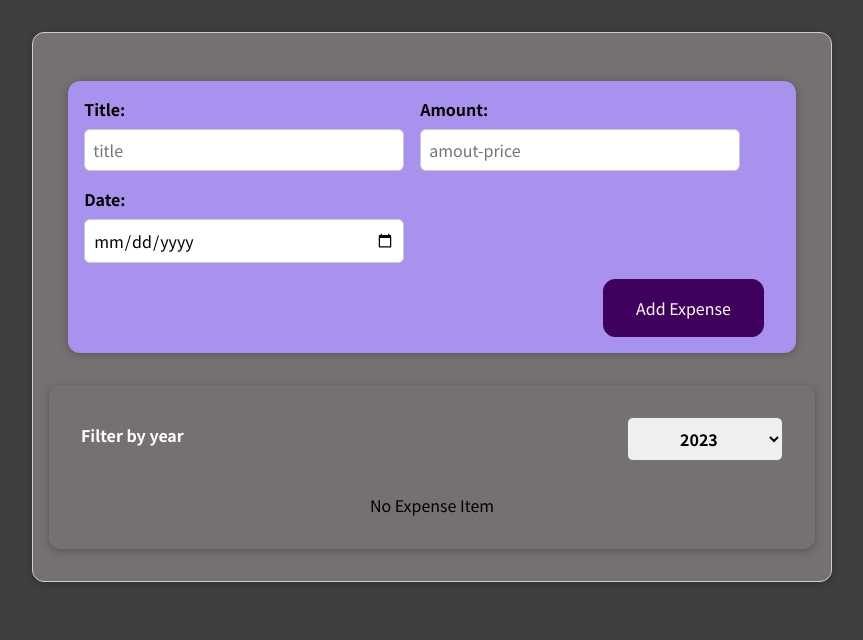
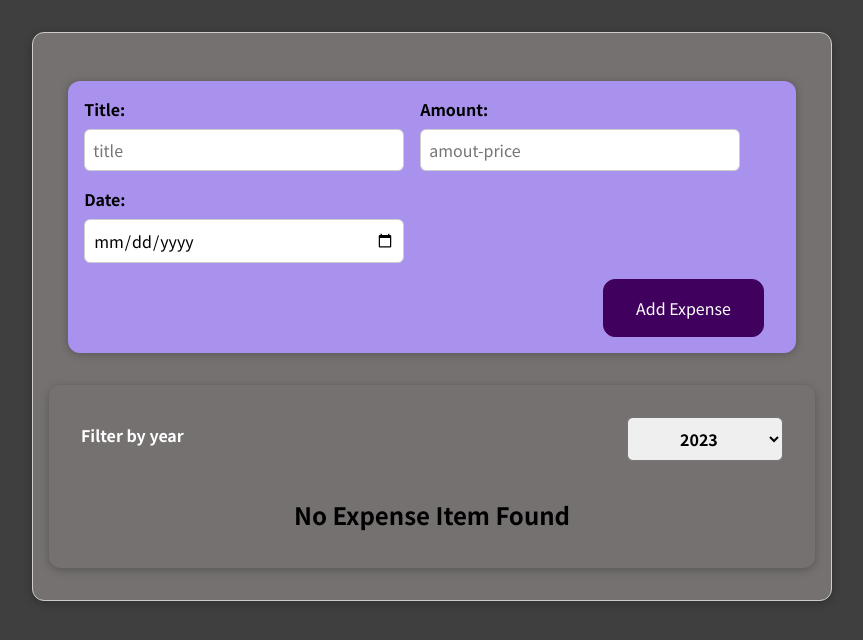
Before and after one commit to aron-net/Expense-Tracker, a React (Create React App) app: page / in a window 1280 px wide. Shown: the top 640 px of the page, without its empty margins (208-1071 px from the left). Built offline with nearby package versions, Linux system fonts and the light colour scheme.

Commit message:
Creating new component for expense container

```diff
--- a/src/Components/ExpenseTracker/Expense/Expense.js
+++ b/src/Components/ExpenseTracker/Expense/Expense.js
@@ -1,8 +1,8 @@
 import { useState } from 'react';
-import ExpenseList from './ExpenseList';
+import ExpenseContainer from './ExpenseContainer';
+import NewExpense from '../NewExpense/NewExpense';
 import Card from '../../UI/Card';
 import './Expense.css';
-import NewExpense from '../NewExpense/NewExpense';
 
 const dummyExpense = [
   {
@@ -29,7 +29,7 @@ const Expense = () => {
   return (
     <Card className="expense">
       <NewExpense onAddNewExpense={addNewExpense} />
-      <ExpenseList data={expenses} />
+      <ExpenseContainer data={expenses} />
     </Card>
   );
 };
--- /dev/null
+++ b/src/Components/ExpenseTracker/Expense/ExpenseContainer.js
@@ -0,0 +1,65 @@
+import { useState } from 'react';
+import PropTypes from 'prop-types';
+import ExpenseList from './ExpenseList';
+import Card from '../../UI/Card';
+import FilterExpense from '../FilterExpense/FilterExpense';
+import './Expensecontainer.css';
+
+const ExpenseContainer = ({ data }) => {
+  const [filterYear, setFilterYear] = useState('2023');
+  const addFilterChangeHandler = (selectYear) => {
+    setFilterYear(selectYear);
+  };
+  const filterExpense = data.filter(
+    (expense) => expense.date.getFullYear().toString() === filterYear,
+  );
+
+  //   let expenseContainer = <p>No Expense Found</p>;
+  //   if (filterExpense.length > 0) {
+  //     expenseContainer = filterExpense.map(({
+  //       id, title, amount, date,
+  //     }) => (
+  //       <ExpenseItem key={id} title={title} amount={amount} date={date} />
+  //     ));
+  //   }
+  return (
+    <Card className="expense-list">
+      <FilterExpense
+        selected={filterYear}
+        onChangeFilter={addFilterChangeHandler}
+      />
+      {/* option one for if conditions  */}
+      {/* {filterExpense.length === 0 && <p>No Expense Item</p>}
+      {filterExpense.length > 0 && filterExpense.map(({
+        id, title, amount, date,
+      }) => (
+        <ExpenseItem key={id} title={title} amount={amount} date={date} />
+      ))} */}
+      {/* Second option for is condtion */}
+      {/* {filterExpense.length === 0 ? (
+        <p>No Expense</p>
+        ) : (
+        filterExpense.map(({
+          id, title, amount, date,
+        }) => (
+          <ExpenseItem key={id} title={title} amount={amount} date={date} />
+        ))
+      )} */}
+      {/* {expenseContainer} */}
+      <ExpenseList item={filterExpense} />
+    </Card>
+  );
+};
+
+ExpenseContainer.propTypes = {
+  data: PropTypes.arrayOf(
+    PropTypes.shape({
+      id: PropTypes.string.isRequired,
+      title: PropTypes.string.isRequired,
+      amount: PropTypes.number.isRequired,
+      date: PropTypes.instanceOf(Date).isRequired,
+    }),
+  ).isRequired,
+};
+
+export default ExpenseContainer;
--- a/src/Components/ExpenseTracker/Expense/ExpenseItem.js
+++ b/src/Components/ExpenseTracker/Expense/ExpenseItem.js
@@ -1,19 +1,18 @@
-import PropTypes from 'prop-types';
-import ExpenseDate from './ExpenseDate';
-import Card from '../../UI/Card';
-import './ExpenseItem.css';
+import PropTypes from "prop-types";
+import ExpenseDate from "./ExpenseDate";
+import Card from "../../UI/Card";
+import "./ExpenseItem.css";
 
 const ExpenseItem = ({ date, title, amount }) => (
-  <Card className="expense-item">
-    <ExpenseDate date={date} />
-    <div className="expense-item__description">
-      <h2>{title}</h2>
-      <div className="expense-item__amount">
-        $
-        {amount}
+  <li>
+    <Card className="expense-item">
+      <ExpenseDate date={date} />
+      <div className="expense-item__description">
+        <h2>{title}</h2>
+        <div className="expense-item__amount">${amount}</div>
       </div>
-    </div>
-  </Card>
+    </Card>
+  </li>
 );
 
 ExpenseItem.propTypes = {
--- a/src/Components/ExpenseTracker/Expense/ExpenseList.css
+++ b/src/Components/ExpenseTracker/Expense/ExpenseList.css
@@ -1,8 +1,5 @@
-.expense-list {
-  display: flex;
-  flex-direction: column;
-  margin: 1rem auto;
-  align-items: center;
-  padding: 1rem;
-  width: 100%;
+.expense__content__list {
+    list-style: none;
+    padding: 0%;
+    width: 100%;
 }
--- a/src/Components/ExpenseTracker/Expense/ExpenseList.js
+++ b/src/Components/ExpenseTracker/Expense/ExpenseList.js
@@ -1,57 +1,23 @@
-import { useState } from 'react';
 import PropTypes from 'prop-types';
 import ExpenseItem from './ExpenseItem';
-import Card from '../../UI/Card';
 import './ExpenseList.css';
-import FilterExpense from '../FilterExpense/FilterExpense';
 
-const ExpenseList = ({ data }) => {
-  const [filterYear, setFilterYear] = useState('2023');
-  const addFilterChangeHandler = (selectYear) => {
-    setFilterYear(selectYear);
-  };
-  const filterExpense = data.filter(
-    (expense) => expense.date.getFullYear().toString() === filterYear,
-  );
-
-  let expenseContainer = <p>No Expense Item</p>;
-  if (filterExpense.length > 0) {
-    expenseContainer = filterExpense.map(({
+const ExpenseList = ({ item }) => {
+   if (item.length === 0) {
+   return <h2>No Expense Item Found</h2>
+   }
+ return (
+  <ul className='expense__content__list'>
+    {item.map(({
       id, title, amount, date,
     }) => (
       <ExpenseItem key={id} title={title} amount={amount} date={date} />
-    ));
-  }
-  return (
-    <Card className="expense-list">
-      <FilterExpense
-        selected={filterYear}
-        onChangeFilter={addFilterChangeHandler}
-      />
-      {/* option one for if conditions  */}
-      {/* {filterExpense.length === 0 && <p>No Expense Item</p>}
-      {filterExpense.length > 0 && filterExpense.map(({
-        id, title, amount, date,
-      }) => (
-        <ExpenseItem key={id} title={title} amount={amount} date={date} />
-      ))} */}
-      {/* Second option for is condtion */}
-      {/* {filterExpense.length === 0 ? (
-        <p>No Expense</p>
-        ) : (
-        filterExpense.map(({
-          id, title, amount, date,
-        }) => (
-          <ExpenseItem key={id} title={title} amount={amount} date={date} />
-        ))
-      )} */}
-      {expenseContainer}
-    </Card>
-  );
-};
+    ))}
+  </ul>
+)};
 
 ExpenseList.propTypes = {
-  data: PropTypes.arrayOf(
+  item: PropTypes.arrayOf(
     PropTypes.shape({
       id: PropTypes.string.isRequired,
       title: PropTypes.string.isRequired,
@@ -60,5 +26,4 @@ ExpenseList.propTypes = {
     }),
   ).isRequired,
 };
-
 export default ExpenseList;
--- /dev/null
+++ b/src/Components/ExpenseTracker/Expense/Expensecontainer.css
@@ -0,0 +1,8 @@
+.expense-list {
+  display: flex;
+  flex-direction: column;
+  margin: 1rem auto;
+  align-items: center;
+  padding: 1rem;
+  width: 100%;
+}
```
